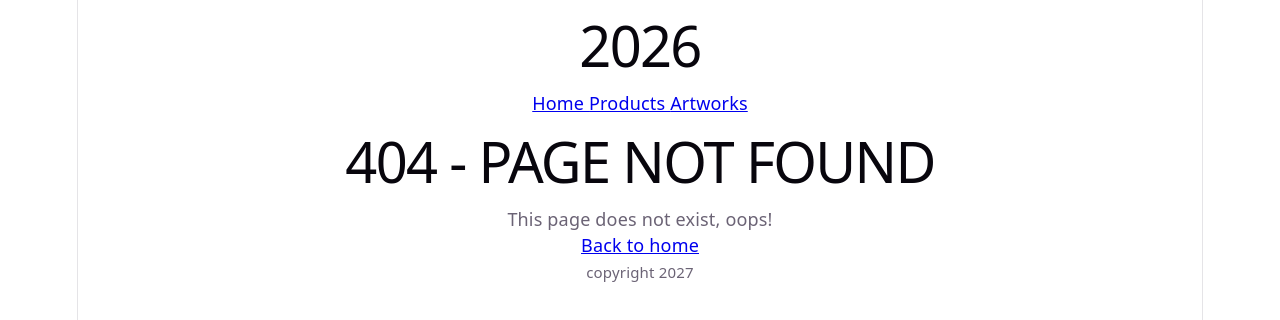
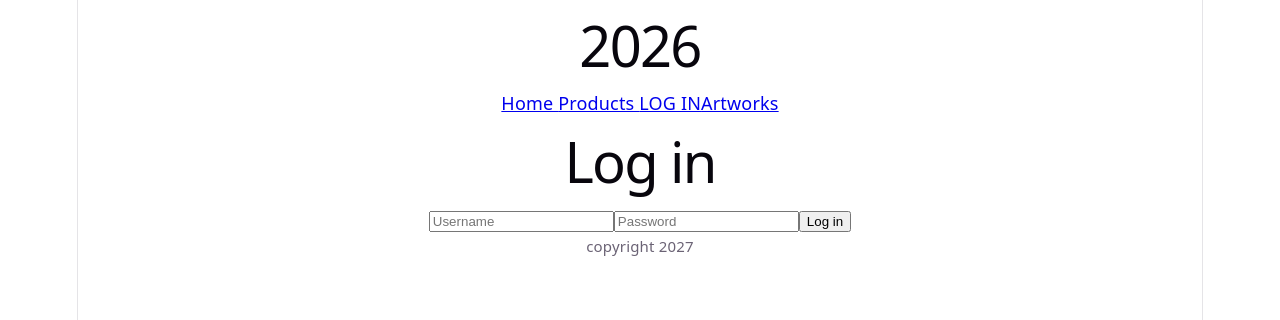
Before and after one commit to zubiwubi/Artist-Portfolio-Website, a React (Vite) app in the folder ClientApp/: page /login in a window 1280 px wide. Before the commit this address had no page. Shown: the top 320 px of the page. Built offline with nearby package versions, Linux system fonts and the light colour scheme.

Commit message:
Added mock log-in

```diff
--- a/ClientApp/src/App.tsx
+++ b/ClientApp/src/App.tsx
@@ -10,7 +10,8 @@ import { Routes, Route, Link } from "react-router";
 import { Layout } from './components/Layout.tsx';
 import { NotFoundPage } from './pages/NotFoundPage.tsx';
 import { ProductDetailPage } from './pages/products/ProductDetailPage.tsx';
-
+import { LoginPage } from './auth/LoginPage.tsx';
+import { ProtectedRoute } from './auth/ProtectedRoute.tsx';
 
 function App(): React.JSX.Element {
 
@@ -20,8 +21,13 @@ function App(): React.JSX.Element {
       <Routes>
           <Route path="/" element={<Layout />}>
             <Route index element={<StartPage />} />
-            <Route path="/products" element={<ProductPage />} />
-            <Route path="/products/:id" element={<ProductDetailPage />} />
+            <Route path="login" element={<LoginPage />} />
+            <Route
+              path="products"
+              element={<ProtectedRoute> <ProductPage /> </ProtectedRoute>} />
+            <Route
+              path="products/:id"
+              element={<ProtectedRoute> <ProductDetailPage /> </ProtectedRoute>} />
             <Route path="/artworks" element={<ArtworkPage />} />
             <Route path="*" element={<NotFoundPage />} />
           </Route>
--- /dev/null
+++ b/ClientApp/src/auth/AuthContext.tsx
@@ -0,0 +1,49 @@
+import { createContext, useState, useContext, type ReactNode } from "react";
+
+type User = {
+    username: string;
+};
+
+type AuthContextValue = {
+    user: User | null;
+    login: (username: string, password: string) => boolean;
+    logout: () => void;
+};
+
+const AuthContext = createContext<AuthContextValue | null>(null);
+
+export function useAuth() {
+  const context = useContext(AuthContext);
+  if (context === null) {
+    throw new Error("useAuth must be used inside an AuthProvider");
+  }
+  return context;
+}
+
+export function AuthProvider({ children }: { children: ReactNode }) {
+    const [user, setUser] = useState<User | null>(() => {
+        const saved = localStorage.getItem("user");
+        return saved ? JSON.parse(saved) : null;
+    });
+
+    function login(username: string, password: string) {
+        if (username.trim() === "" || password.trim() === "") {
+            return false;
+        }
+        const loggedIn = { username};
+        setUser(loggedIn);
+        localStorage.setItem("user", JSON.stringify(loggedIn));
+        return true;
+    }
+
+    function logout() {
+        setUser(null);
+        localStorage.removeItem("user");
+    }
+
+    return (
+        <AuthContext.Provider value={{ user, login, logout }}>
+            {children}
+        </AuthContext.Provider>
+    );
+}
--- /dev/null
+++ b/ClientApp/src/auth/LoginPage.tsx
@@ -0,0 +1,42 @@
+import { useState } from "react";
+import type { SubmitEvent } from "react";
+import { useNavigate } from "react-router";
+import { useAuth } from "./AuthContext";
+
+export function LoginPage() {
+    const { login } = useAuth();
+    const navigate = useNavigate();
+    const [username, setUsername] = useState("");
+    const [password, setPassword] = useState("");
+    const [error, setError] = useState<string | null>(null);
+
+    function handleSubmit(event: SubmitEvent) {
+        event.preventDefault();
+        if (login(username, password)) {
+            navigate("/products");
+        } else {
+            setError("Enter a username and a password.");
+        }
+    }
+
+    return (
+        <div>
+            <h1>Log in</h1>
+            <form onSubmit={handleSubmit}>
+                <input
+                    value={username}
+                    onChange={(e) => setUsername(e.target.value)}
+                    placeholder="Username"
+                />
+                <input
+                    type="password"
+                    value={password}
+                    onChange={(e) => setPassword(e.target.value)}
+                    placeholder="Password"
+                />
+                <button type="submit">Log in</button>
+            </form>
+            {error && <p>{error}</p>}
+        </div>
+    );
+}
--- /dev/null
+++ b/ClientApp/src/auth/ProtectedRoute.tsx
@@ -0,0 +1,12 @@
+import { Navigate } from "react-router";
+import type { ReactNode } from "react";
+import { useAuth } from "./AuthContext";
+
+export function ProtectedRoute({ children }: { children: ReactNode }){
+    const { user } = useAuth();
+    if (user === null)
+    {
+        return <Navigate to="/login" replace />;
+    }
+    return children;
+}
--- a/ClientApp/src/components/Layout.tsx
+++ b/ClientApp/src/components/Layout.tsx
@@ -1,12 +1,16 @@
 import { Link, Outlet } from "react-router";
+import { useAuth } from "../auth/AuthContext";
 
 export function Layout() {
+    const { user, logout } = useAuth();
+
     return (
         <div>
             <header>
                 <nav>
                     <Link to="/">Home </Link>
                     <Link to="/products">Products </Link>
+                    { user ? ( <button onClick={logout}>LOG OUT ({user.username})</button> ) : ( <Link to="/login">LOG IN</Link> ) }
                     <Link to="/artworks">Artworks </Link>
                 </nav>
             </header>
--- a/ClientApp/src/main.tsx
+++ b/ClientApp/src/main.tsx
@@ -3,11 +3,14 @@ import { createRoot } from 'react-dom/client'
 import { BrowserRouter } from 'react-router'
 import './index.css'
 import App from './App.tsx'
+import { AuthProvider } from './auth/AuthContext.tsx'
 
 createRoot(document.getElementById('root')!).render(
   <StrictMode>
     <BrowserRouter>
-      <App />
+      <AuthProvider>
+        <App />
+      </AuthProvider>
     </BrowserRouter>
   </StrictMode>,
 );
```
